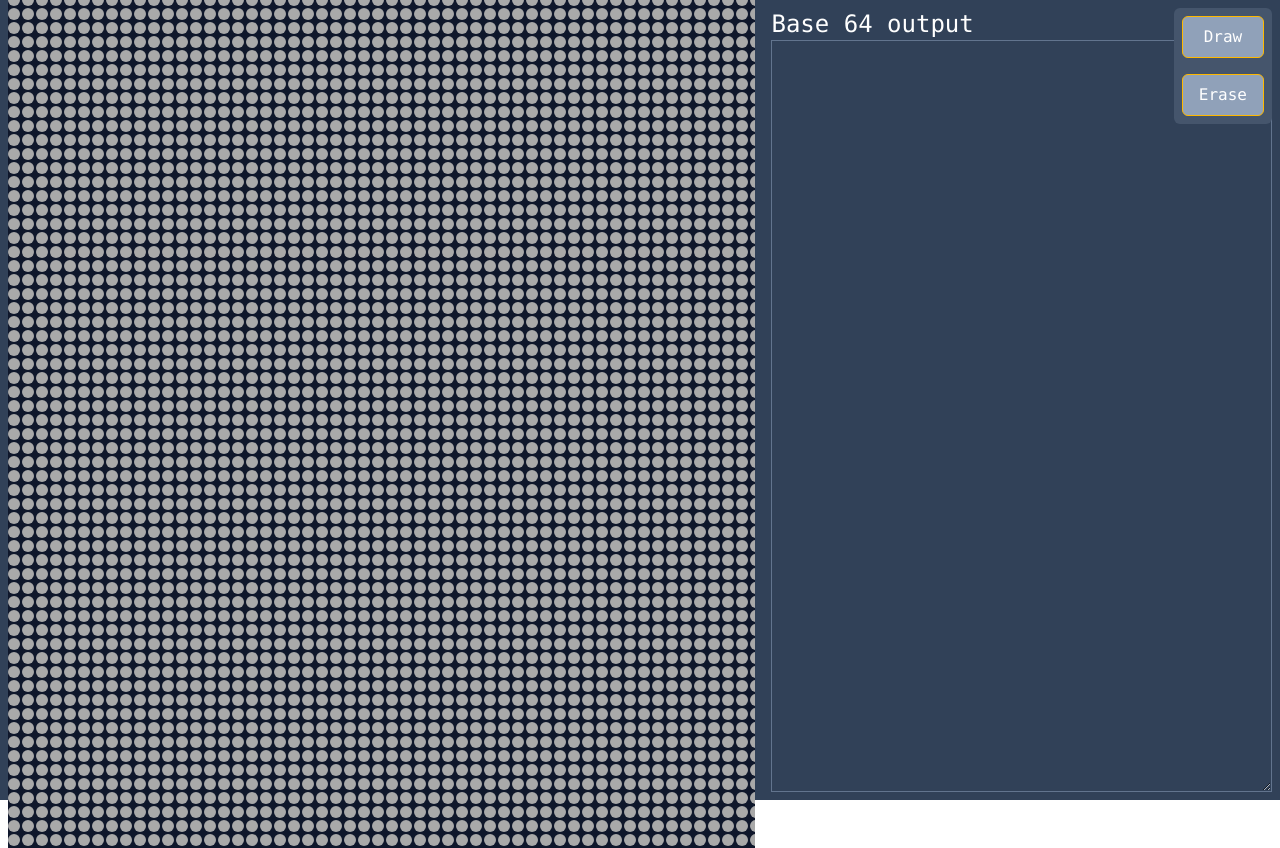
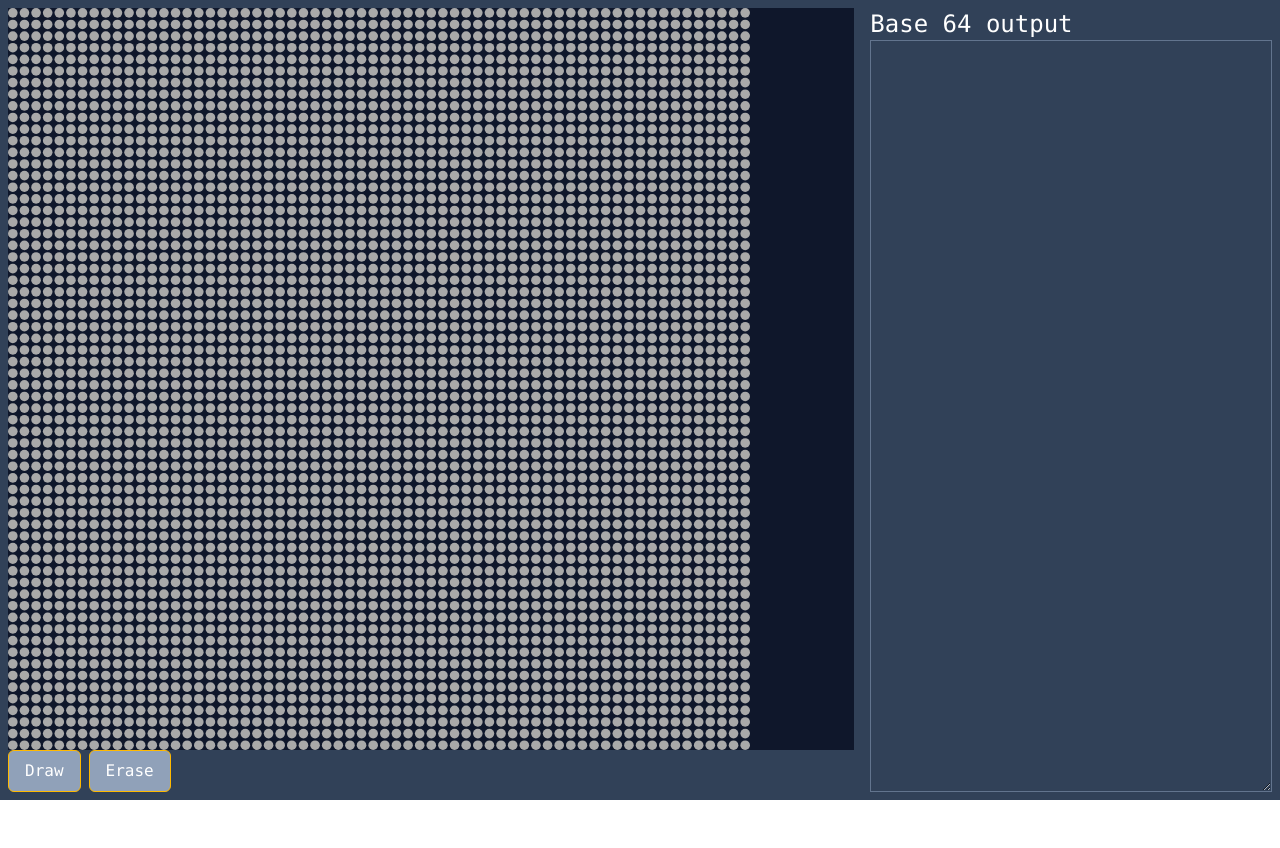
Before and after one commit to JackHicks02/dot-matrix-paint, a React (Vite) app: page / in a window 1280 px wide. After the commit the page ends 800 px from the top, so only its background shows below. Built offline with nearby package versions, Linux system fonts and the light colour scheme.

Commit message:
feat(App): resizing, button positions

```diff
--- a/src/App.tsx
+++ b/src/App.tsx
@@ -1,5 +1,6 @@
 import {
   useEffect,
+  useLayoutEffect,
   useRef,
   useState,
   type FC,
@@ -7,10 +8,8 @@ import {
   type RefObject,
 } from "react";
 
-const SCALE = 12;
 const DOTMATRIX_SIDE = 64;
 const SPACING = 2;
-const SCALED_SIDE = DOTMATRIX_SIDE * (SCALE + SPACING);
 
 enum DrawMode {
   DRAW = 0,
@@ -31,6 +30,7 @@ const getBit = (bit: number): [number, number] => {
 interface CircleProps {
   x: number;
   y: number;
+  width: number;
   pixelsRef: RefObject<Record<string, SVGCircleElement>>;
   bitMapRef: RefObject<Uint8Array>;
   userStateRef: RefObject<UserState>;
@@ -40,6 +40,7 @@ interface CircleProps {
 const Circle: FC<CircleProps> = ({
   x,
   y,
+  width,
   pixelsRef,
   bitMapRef,
   userStateRef,
@@ -59,7 +60,6 @@ const Circle: FC<CircleProps> = ({
       bitMapRef.current[byte] &= ~mask;
       setColour("darkgrey");
     }
-
     handleDraw();
   };
 
@@ -75,9 +75,9 @@ const Circle: FC<CircleProps> = ({
 
   return (
     <circle
-      cx={x * (SCALE + SPACING) + SCALE / 2}
-      cy={y * (SCALE + SPACING) + SCALE / 2}
-      r={SCALE / 2}
+      cx={x * (width + SPACING) + width / 2}
+      cy={y * (width + SPACING) + width / 2}
+      r={width / 2}
       fill={colour}
       ref={(el) => {
         if (el) pixelsRef.current[`${x}-${y}`] = el;
@@ -92,6 +92,8 @@ function App() {
   const pixelsRef = useRef<Record<string, SVGCircleElement>>({});
   const bitMapRef = useRef(new Uint8Array(512));
   const textFieldRef = useRef<HTMLTextAreaElement | null>(null);
+  const containerRef = useRef<HTMLDivElement | null>(null);
+  const [sideLength, setSideLength] = useState(0);
 
   const encode = () => {
     if (!textFieldRef.current) return;
@@ -100,7 +102,6 @@ function App() {
     for (let i = 0; i < bytes.length; i++)
       binary += String.fromCharCode(bytes[i]);
     const base64 = btoa(binary);
-
     textFieldRef.current.value = base64;
   };
 
@@ -124,7 +125,31 @@ function App() {
     };
   }, []);
 
+  useLayoutEffect(() => {
+    const container = containerRef.current;
+
+    if (!container) return;
+
+    const setSize = () => {
+      const { clientWidth, clientHeight } = container;
+      const _sideLength =
+        clientWidth > clientHeight ? clientHeight : clientWidth;
+
+      setSideLength(_sideLength);
+    };
+
+    window.addEventListener("resize", setSize);
+
+    setSize();
+    return () => {
+      window.removeEventListener("resize", setSize);
+    };
+  }, []);
+
   const pixels: ReactElement[] = [];
+  const pixelWidth =
+    (sideLength - SPACING * (DOTMATRIX_SIDE - 1)) / DOTMATRIX_SIDE;
+
   for (let y = 0; y < DOTMATRIX_SIDE; y++) {
     for (let x = 0; x < DOTMATRIX_SIDE; x++) {
       pixels.push(
@@ -132,6 +157,7 @@ function App() {
           key={`${x}-${y}`}
           x={x}
           y={y}
+          width={pixelWidth}
           pixelsRef={pixelsRef}
           bitMapRef={bitMapRef}
           userStateRef={userStateRef}
@@ -142,26 +168,21 @@ function App() {
   }
 
   return (
-    <div className="w-screen relative h-screen bg-slate-700 flex p-2 gap-4 items-center font-mono text-white">
+    <div className="w-screen relative h-screen overflow-hidden bg-slate-700 flex p-2 gap-4 items-center font-mono text-white">
+      <div
+        className="h-full w-full  overflow-hidden flex flex-col"
+        style={{ maxWidth: "67%" }}
+      >
+        <div className="flex-1 flex" ref={containerRef}>
           <svg
-        width={SCALED_SIDE}
-        height={SCALED_SIDE}
-        style={{ width: SCALED_SIDE, height: SCALED_SIDE }}
-        className="bg-slate-900"
+            width={sideLength}
+            height={sideLength}
+            className="bg-slate-900 flex-1"
           >
             {pixels}
           </svg>
-      <div className="h-full flex flex-col w-[600px]">
-        <div className="flex gap-2 items-center">
-          <h1 className="text-2xl">Base 64 output</h1>
         </div>
-        <textarea
-          className="w-full h-full border-slate-500 border p-1"
-          ref={textFieldRef}
-          defaultValue=""
-        />
-      </div>
-      <div className="absolute right-2 top-2 flex flex-col gap-4 bg-slate-600 p-2 rounded-md">
+        <div className="h-fit flex gap-2">
           <button
             className="bg-slate-400 border border-amber-400 px-4 py-2 rounded-md hover:brightness-125 cursor-pointer"
             onClick={() => {
@@ -180,6 +201,18 @@ function App() {
           </button>
         </div>
       </div>
+      <div className="h-full flex flex-col w-[600px]">
+        <div className="flex gap-2 items-center">
+          <h1 className="text-2xl">Base 64 output</h1>
+        </div>
+        <textarea
+          spellCheck={false}
+          className="w-full h-full border-slate-500 border p-1"
+          ref={textFieldRef}
+          defaultValue=""
+        />
+      </div>
+    </div>
   );
 }
 
```
Lines whose indentation alone changed are shown as unchanged.
